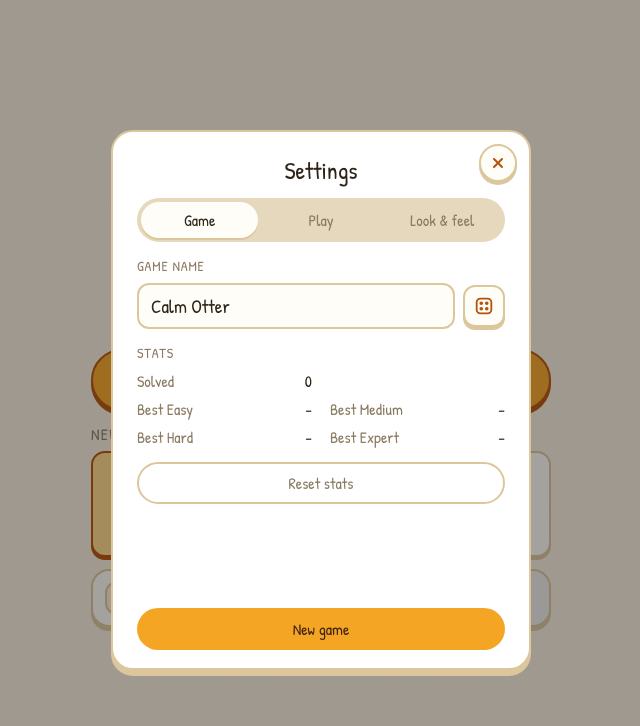
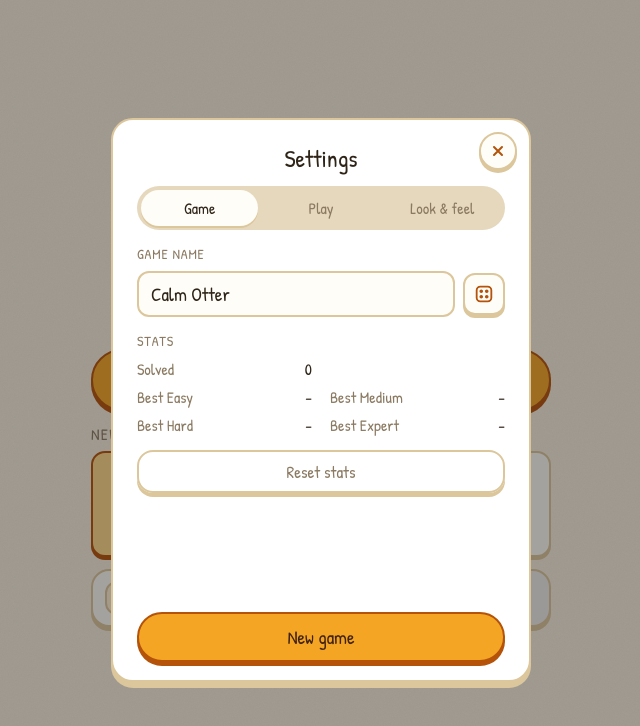
Before and after one commit to greenJIS/coodoku, a React (Vite) app: page / in a window 1280 px wide. Both pictures are taken after a click on the button "Settings". Shown: the top 726 px of the page, without its empty margins (319-959 px from the left). Built offline with nearby package versions, Linux system fonts and the light colour scheme.

Commit message:
style(settings): use sticker buttons for new game, reset stats and difficulty
The plain rounded buttons and pills did not match the sticker look of the
rest of the game.

```diff
--- a/src/components/modals/SettingsModal.tsx
+++ b/src/components/modals/SettingsModal.tsx
@@ -7,7 +7,15 @@ import { useSettingsStore } from '../../store/settings';
 import { useStatsStore } from '../../store/stats';
 import { useViewStore } from '../../store/view';
 import { CloseIcon, DiceIcon } from '../icons';
-import { IconButton, Segmented, Slider, Tabs, Toggle, Tooltip } from '../ui';
+import {
+  IconButton,
+  Segmented,
+  Slider,
+  StickerButton,
+  Tabs,
+  Toggle,
+  Tooltip,
+} from '../ui';
 import { ConfirmDifficultyModal } from './ConfirmDifficultyModal';
 import { Modal } from './Modal';
 
@@ -174,7 +182,7 @@ export function SettingsModal({ open, onClose }: SettingsModalProps) {
         {/* Scrolling body */}
         <div
           className="
-            -mr-2.5 h-84 max-h-[calc(92vh-200px)] overflow-x-hidden
+            -mr-2.5 h-88 max-h-[calc(92vh-200px)] overflow-x-hidden
             overflow-y-auto pr-2.5
           "
         >
@@ -244,26 +252,16 @@ export function SettingsModal({ open, onClose }: SettingsModalProps) {
                     className="mb-1 flex flex-wrap gap-1.5"
                   >
                     {DIFFICULTIES.map((d) => (
-                      <button
+                      <StickerButton
                         key={d}
-                        type="button"
+                        variant={activeDiff === d ? 'primary' : 'default'}
+                        size="sm"
+                        aria-pressed={activeDiff === d}
                         onClick={() => requestDifficulty(d)}
-                        className={`
-                          cursor-pointer rounded-full border px-3 py-1
-                          text-[14px] transition-colors
-                          ${
-                            activeDiff === d
-                              ? 'border-brand-500 bg-brand-500 text-brand-900'
-                              : `
-                                border-slate-300 bg-white/60 text-slate-500
-                                hover:border-brand-500
-                                dark:bg-[#3a2f1e]
-                              `
-                          }
-                        `}
+                        className="rounded-full! px-3.5! shadow-[0_3px_0_var(--color-edge)]"
                       >
                         {d.charAt(0).toUpperCase() + d.slice(1)}
-                      </button>
+                      </StickerButton>
                     ))}
                   </div>
                 </div>
@@ -301,24 +299,15 @@ export function SettingsModal({ open, onClose }: SettingsModalProps) {
                   ))}
                 </div>
               </div>
-              <button
-                type="button"
+              <StickerButton
+                variant="ghost"
+                size="md"
+                armed={resetArmed}
                 onClick={handleResetStats}
-                className={`
-                  mt-1 w-full cursor-pointer rounded-full border-2
-                  bg-transparent p-2 transition-colors
-                  ${
-                    resetArmed
-                      ? 'border-error text-error'
-                      : `
-                        border-edge text-slate-500
-                        hover:border-brand-600
-                      `
-                  }
-                `}
+                className="mt-1 mb-1 w-full"
               >
                 {resetArmed ? 'Tap again to confirm' : 'Reset stats'}
-              </button>
+              </StickerButton>
             </div>
           )}
 
@@ -563,21 +552,14 @@ export function SettingsModal({ open, onClose }: SettingsModalProps) {
 
         {/* Footer */}
         <div className="mt-3 shrink-0">
-          <button
-            type="button"
+          <StickerButton
+            variant="primary"
+            size="lg"
             onClick={handleNewGameClick}
-            className="
-              mt-1.5 w-full cursor-pointer rounded-full border-0 bg-brand-500
-              px-5.5 py-2.5 text-brand-900 transition-[filter,transform]
-              duration-100
-              hover:brightness-105
-              focus-visible:outline-3 focus-visible:outline-offset-2
-              focus-visible:outline-brand-300
-              active:translate-y-0.5
-            "
+            className="mt-1.5 w-full"
           >
             New game
-          </button>
+          </StickerButton>
         </div>
       </Modal>
 
```
